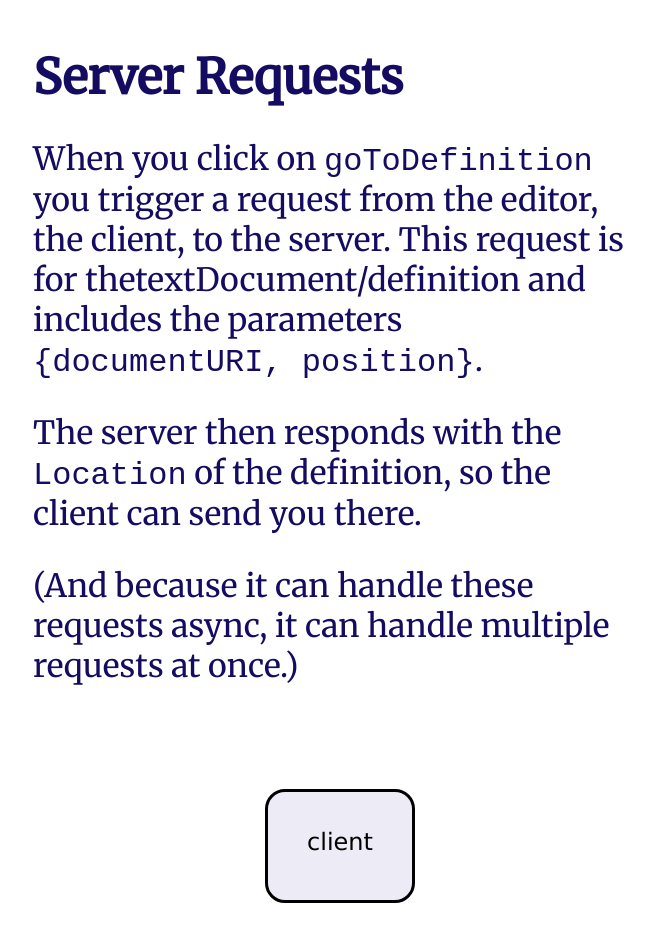
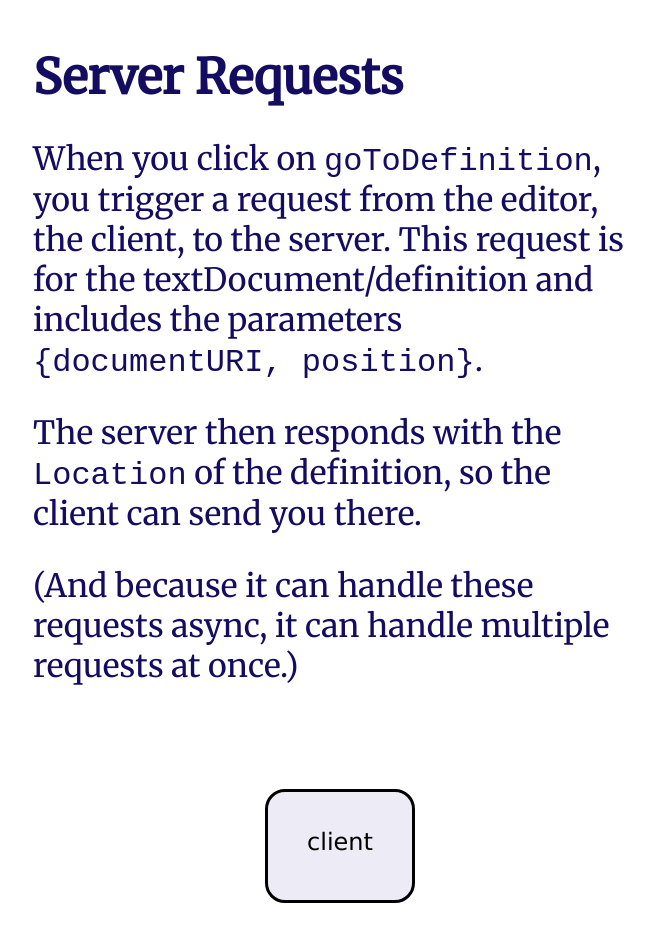
Before and after one commit to Cerchie/what-is-the-lsp, a SvelteKit app: page / in a window 1280 px wide. Shown: the part 4900-5836 px from the top of the page, without its empty margins (311-965 px from the left). Built offline with nearby package versions, Linux system fonts and the light colour scheme.

Commit message:
remove spaces

```diff
--- a/src/components/Scrolly.svelte
+++ b/src/components/Scrolly.svelte
@@ -110,7 +110,7 @@ observer.observe(document.querySelector('.image.image-1'));
 <section id="server-requests">
     <figure>
     <h3>Server Requests</h3>
-    <p>When you click on <span class="codespan">goToDefinition</span> you trigger a request from the editor, the client, to the server. This request is for the<span class="codespans">textDocument/definition</span> and includes the parameters <span class="codespan">{'{documentURI, position}'}</span>.
+    <p>When you click on <span class="codespan">goToDefinition</span>, you trigger a request from the editor, the client, to the server. This request is for the <span class="codespans">textDocument/definition</span> and includes the parameters <span class="codespan">{'{documentURI, position}'}</span>.
     </p>
     <p>The server then responds with the <span class="codespan">Location</span> of the definition, so the client can send you there.</p>
     <p>(And because it can handle these requests async, it can handle multiple requests at once.)</p>
```
